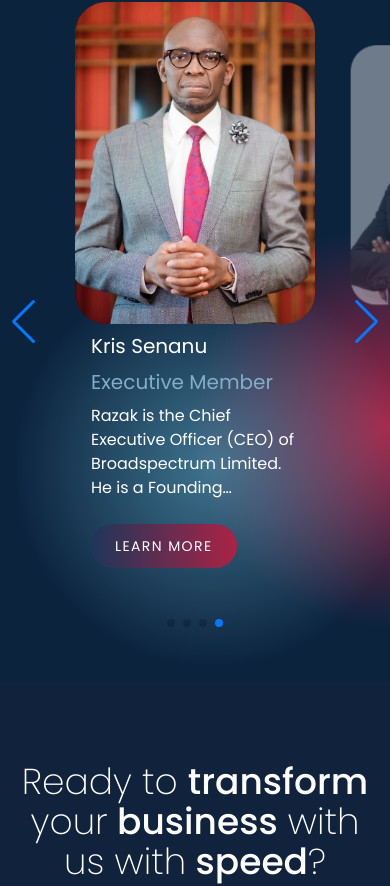
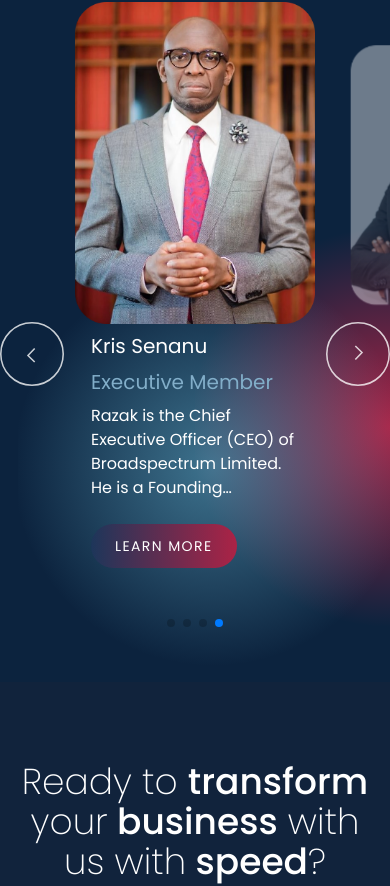
Before and after one commit to johnkdunyo/bsl-com-web, a Next.js app: page /about in a window 390 px wide. Shown: the part 4894-5780 px from the top of the page. Built offline with nearby package versions, Linux system fonts and the light colour scheme.

Commit message:
added custom nav to swipers

```diff
--- a/src/components/Navbar.tsx
+++ b/src/components/Navbar.tsx
@@ -98,6 +98,7 @@ const CustomNavButton2 = ({
 const Navbar = ({ pageName }: INavbar) => {
   const [openSubsidiaryMenu, setOpenSubsidiaryMenu] = useState<boolean>(false);
   const [openSiteMenu, setOpenSiteMenu] = useState<boolean>(false);
+  const [openMediaDropdown, setOpenMediaDropdown] = useState<boolean>(false);
   return (
     <div className="  z-30 mt-0 fixed w-full  top-0   sm:backdrop-blur-sm sm:bg-gray-900/90 opacity-1">
       <div className="container mx-auto px-3 ">
@@ -209,7 +210,7 @@ const Navbar = ({ pageName }: INavbar) => {
         <div
           className={` ${
             openSiteMenu ? "flex" : "hidden"
-          } bg-white w-full h-[90vh] absolute top-0 left-0 sm:hidden flex container mx-auto px-3 py-2 rounded-bl-[110px] z-30`}
+          } bg-white w-full h-[94vh] absolute top-0 left-0 sm:hidden flex container mx-auto px-3 py-2 rounded-bl-[110px] z-30`}
         >
           <div className=" flex w-full justify-between flex-col gap-4 h-full">
             <div className="flex justify-between  items-start  w-full">
@@ -280,6 +281,31 @@ const Navbar = ({ pageName }: INavbar) => {
                   Career
                 </h1>
               </Link>
+
+              <div className="text-[#1D365A]  h-20">
+                <button
+                  className=" font-medium text-4xl  text-left flex items-center gap-2"
+                  onClick={() => setOpenMediaDropdown((prev) => !prev)}
+                >
+                  Media
+                  <img src="/assets/icons/navs/down-blue.svg" className=" " />
+                </button>
+                <div
+                  className={`${
+                    openMediaDropdown ? "flex" : "hidden"
+                  }  justify-between mt-3`}
+                >
+                  <Link href="/">
+                    <h1>Newsletters</h1>
+                  </Link>
+                  <Link href="/">
+                    <h1>Publications</h1>
+                  </Link>
+                  <Link href="/">
+                    <h1>Gallery</h1>
+                  </Link>
+                </div>
+              </div>
             </div>
 
             <div className="px-6 flex  flex-col gap-6">
--- a/src/components/aboutPage/LeadershipTeam.tsx
+++ b/src/components/aboutPage/LeadershipTeam.tsx
@@ -1,5 +1,8 @@
 import React, { useRef, useState } from "react";
 import type { Swiper as SwiperType } from "swiper";
+import SwiperCore from "swiper";
+// import { NavigationOptions } from "swiper/types/components/navigation";
+// import { PaginationOptions } from "swiper/types/components/pagination";
 
 import { Swiper, SwiperSlide } from "swiper/react";
 
@@ -58,14 +61,22 @@ const SingleSlide = ({
 };
 
 const LeadershipTeam = () => {
-  const swiperRef = useRef(null);
+  const swiperRef = useRef<SwiperCore>();
   const [currentIndex, setCurrentIndex] = useState<number>(0);
+
+  const swiperNavPrevRef = React.useRef<HTMLButtonElement>(null);
+  const swiperNavNextRef = React.useRef<HTMLButtonElement>(null);
+  const paginationLabel = React.useRef<HTMLHeadingElement>(null);
+
+  const onBeforeInit = (Swiper: SwiperCore): void => {
+    swiperRef.current = Swiper;
+  };
 
   const updateIndex = (swiperInstance: SwiperType) => {
     if (swiperInstance === null) return;
     const currentSlide = swiperInstance?.activeIndex;
     console.log(
-      "swiper acti, real",
+      "swiper activeInd, realInd",
       swiperInstance.activeIndex,
       swiperInstance.realIndex
     );
@@ -85,10 +96,10 @@ const LeadershipTeam = () => {
 
         <>
           <Swiper
+            onBeforeInit={onBeforeInit}
             initialSlide={5}
             onActiveIndexChange={updateIndex}
             // cssMode={true}
-            ref={swiperRef}
             effect={"coverflow"}
             spaceBetween={60}
             grabCursor={true}
@@ -120,11 +131,14 @@ const LeadershipTeam = () => {
                 },
               },
             }}
-            navigation
+            navigation={{
+              prevEl: swiperNavPrevRef?.current,
+              nextEl: swiperNavNextRef?.current,
+            }}
             pagination={{ clickable: true }}
             modules={[EffectCoverflow, Pagination, Navigation]}
             keyboard={true}
-            className="w-full  "
+            className="w-full   relative"
           >
             <SwiperSlide>
               <SingleSlide
@@ -174,6 +188,23 @@ const LeadershipTeam = () => {
                 imageURL={"/assets/img/board/kris.png"}
               />
             </SwiperSlide>
+            <div className=" flex justify-between   absolute top-[50%] bottom-[50%] w-full ">
+              <button
+                className=" z-10 w-16 h-16 sm:w-20 sm:h-full"
+                ref={swiperNavPrevRef}
+                onClick={() => swiperRef!.current?.slidePrev()}
+              >
+                <img src="/assets/icons/nav-left.svg" className=" w-full " />
+              </button>
+
+              <button
+                className=" z-10 w-16 h-16 sm:w-20 sm:h-full"
+                ref={swiperNavNextRef}
+                onClick={() => swiperRef!.current?.slideNext()}
+              >
+                <img src="/assets/icons/nav-right.svg" className="w-full" />
+              </button>
+            </div>
           </Swiper>
         </>
       </div>
```
Also changed, not shown: public/assets/icons/navs/down-blue.svg (added).
